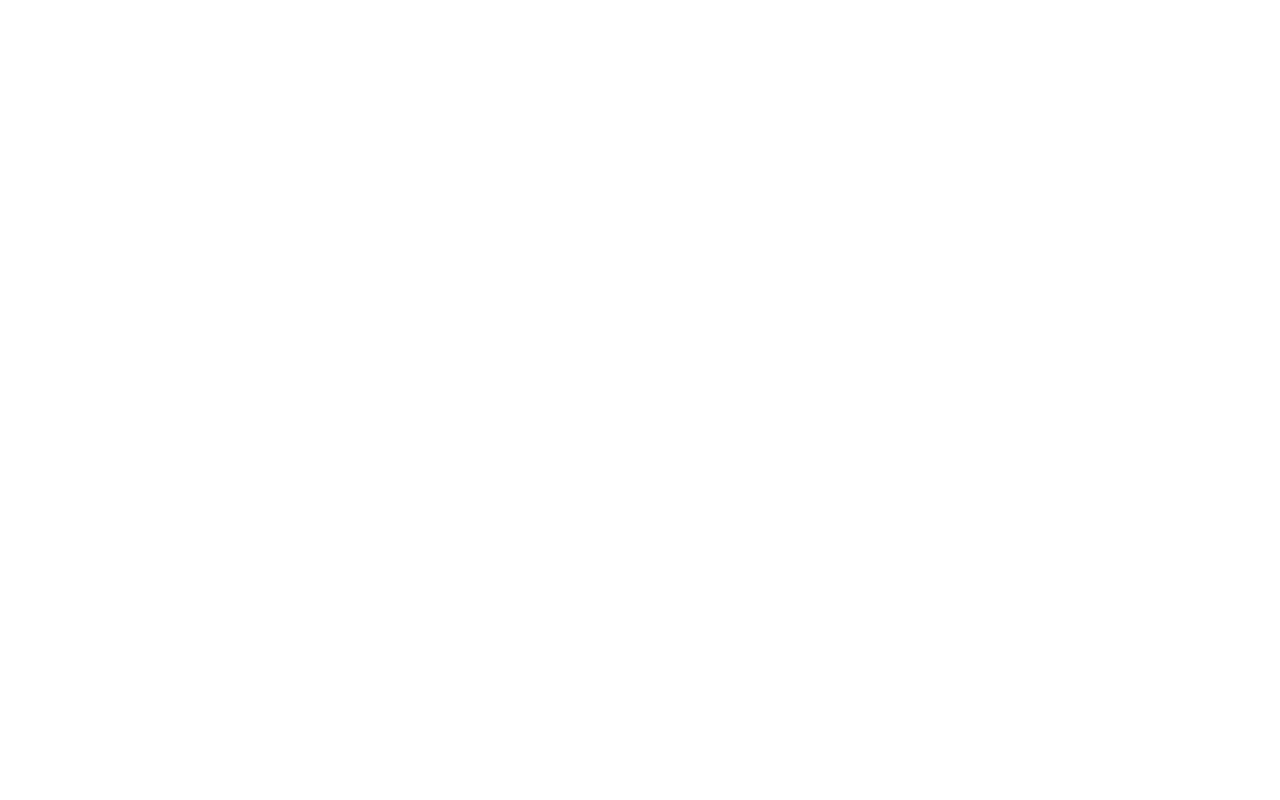
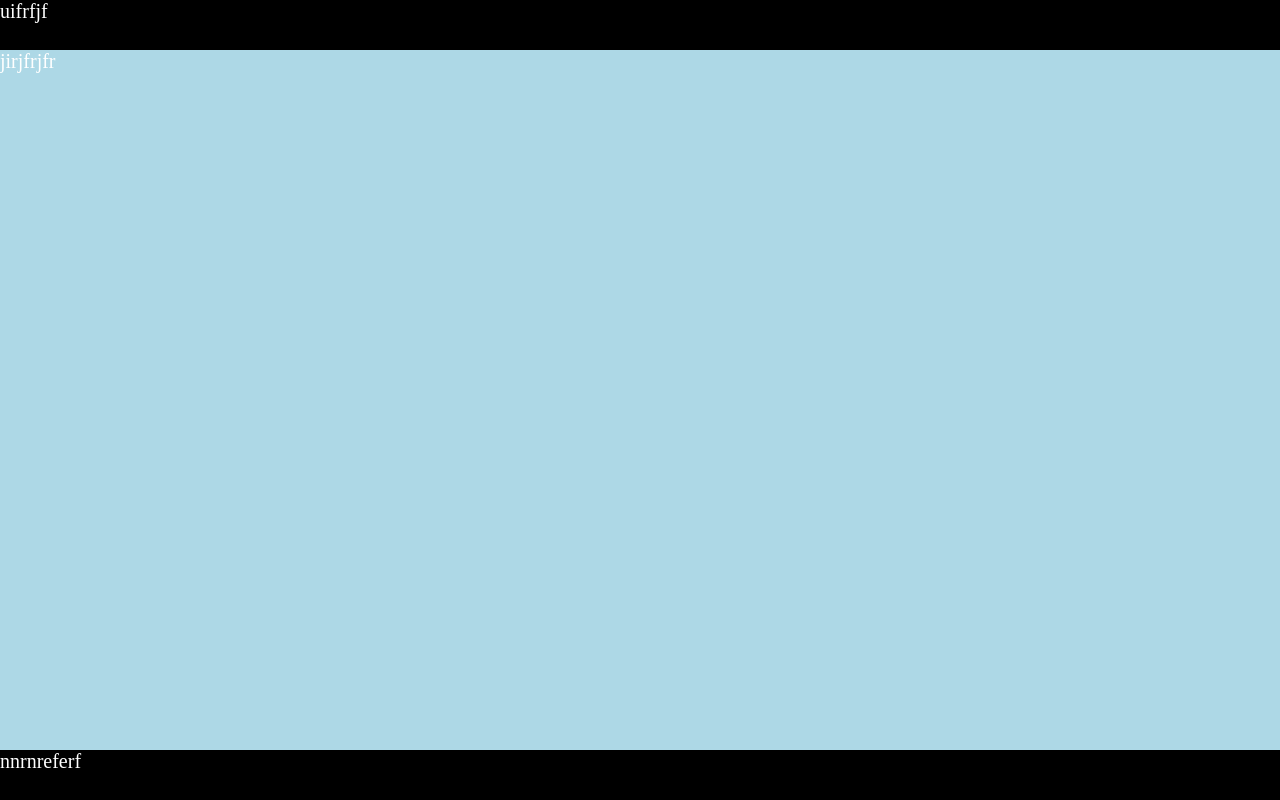
Before and after one commit to FedericoTrimarco/html-css-zoom, a plain HTML site: page index.html in a window 1280 px wide. Drawn offline with Linux system fonts and the light colour scheme.

Commit message:
add struct header-main-footer

```diff
--- a/css/style.css
+++ b/css/style.css
@@ -4,3 +4,28 @@
     padding: 0;
     box-sizing: border-box;
 }
+body{
+    display: flex;
+    flex-direction: column;
+    color: #fff;
+    background-color: #000;
+    font-size: 20px;
+    height: 100vh;
+}
+/* UTILITIES */
+
+/*  */
+
+/* HEADER */
+header {
+    height: 50px;
+}
+/* MAIN */
+main{
+    flex-grow: 1;
+    background-color: lightblue;
+}
+/* FOOTER */
+footer{
+    height: 50px;
+}
--- a/index.html
+++ b/index.html
@@ -8,6 +8,11 @@
     <title>ZOOM</title>
 </head>
 <body>
-
+      <!-- HEADER -->
+        <header>uifrfjf</header>
+      <!-- MAIN -->
+        <main>jirjfrjfr</main>
+      <!-- FOOTER -->
+      <footer>nnrnreferf</footer>
 </body>
 </html>
```
